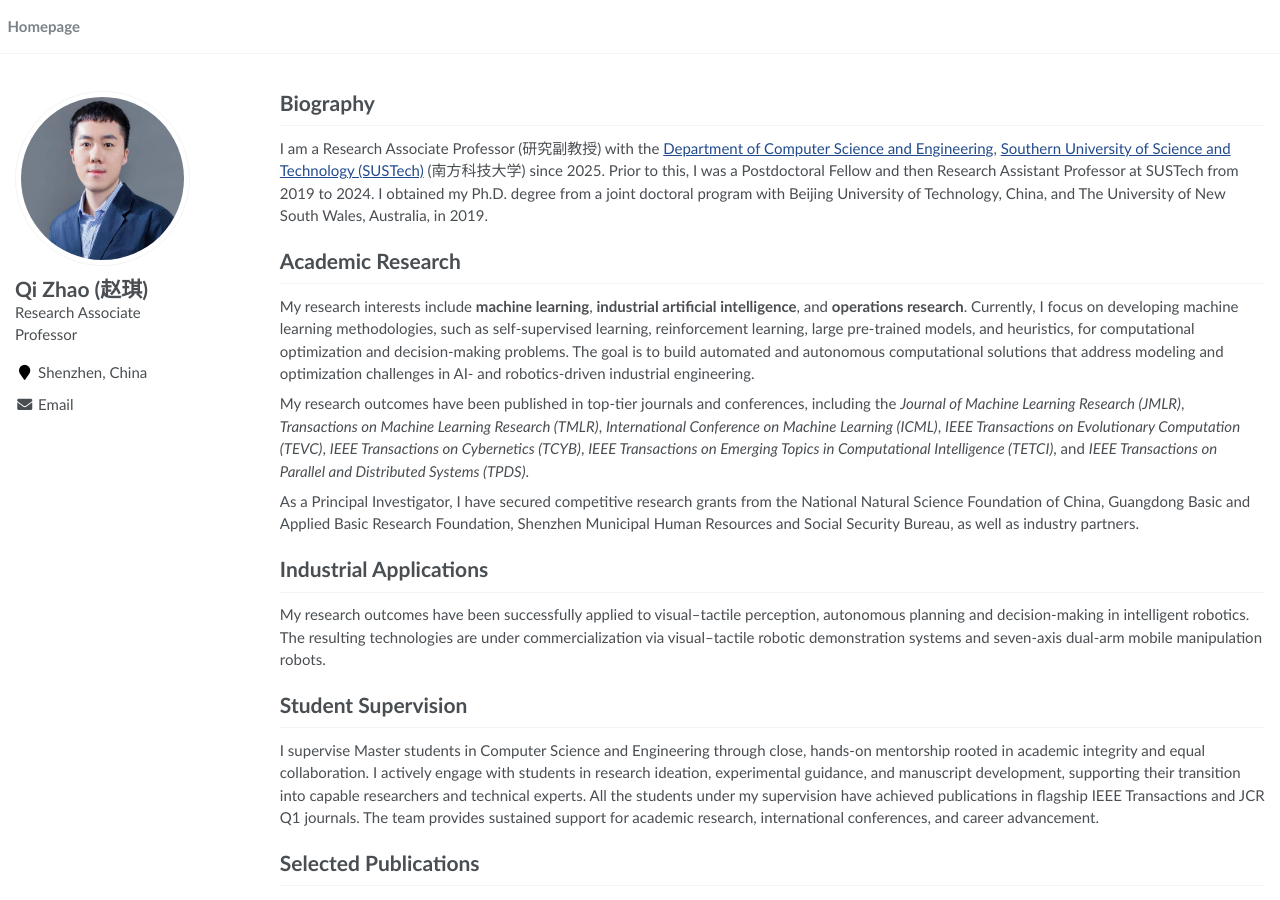
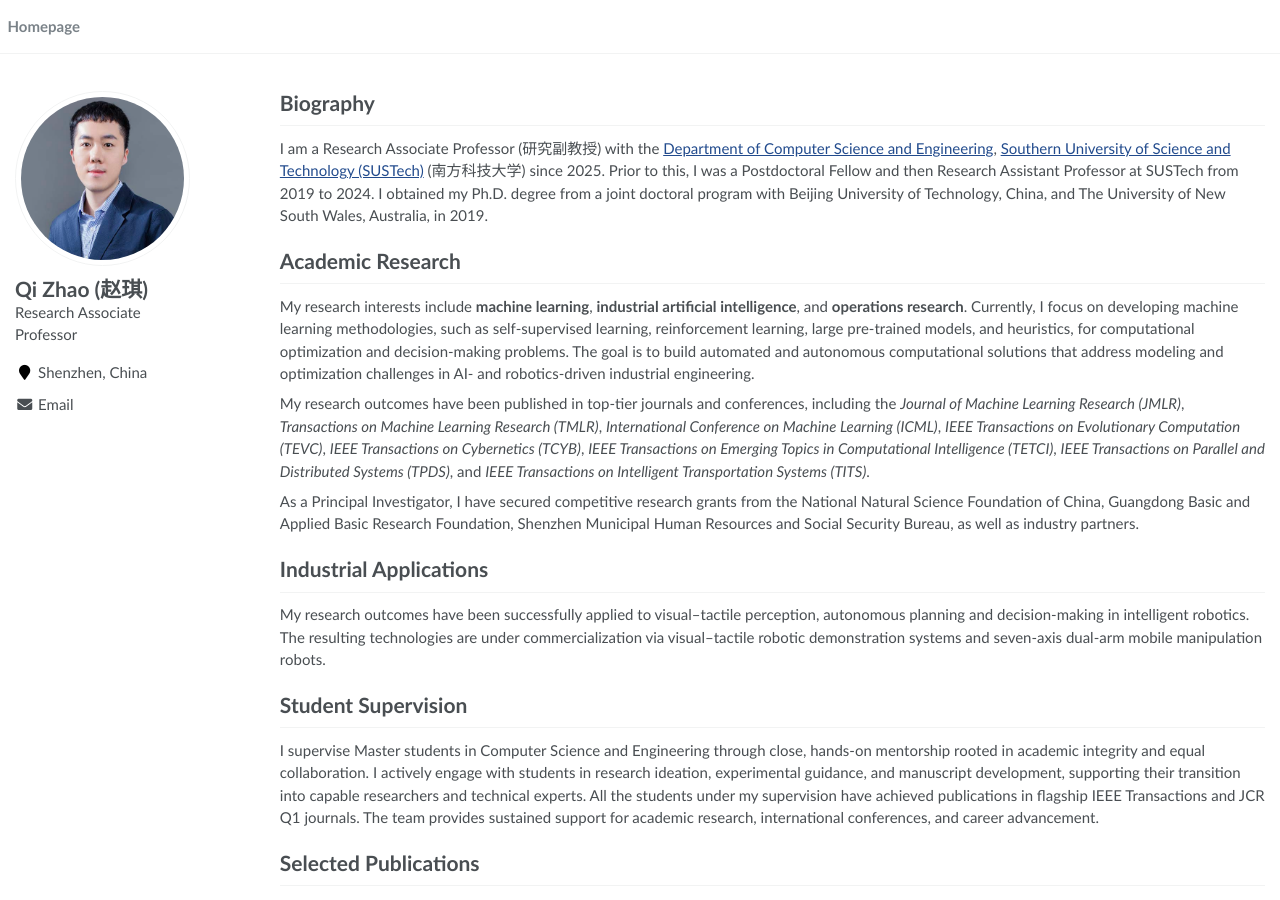
Before and after one commit to auto4opt/auto4opt, a Jekyll site: the page built from _pages/about.md, in a window 1280 px wide and 900 px high. Built offline with Jekyll 4.4.1, drawn with Linux system fonts in a browser that asks for light colours.

Commit message:
add publication

```diff
--- a/_pages/about.md
+++ b/_pages/about.md
@@ -25,7 +25,7 @@ I am a Research Associate Professor (研究副教授) with the [Department of Co
 # Academic Research
 My research interests include **machine learning**, **industrial artificial intelligence**, and **operations research**.  Currently, I focus on developing machine learning methodologies, such as self-supervised learning, reinforcement learning, large pre-trained models, and heuristics, for computational optimization and decision-making problems. The goal is to build automated and autonomous computational solutions that address modeling and optimization challenges in AI- and robotics-driven industrial engineering.
 
-My research outcomes have been published in top-tier journals and conferences, including the _Journal of Machine Learning Research (JMLR)_, _Transactions on Machine Learning Research (TMLR)_, _International Conference on Machine Learning (ICML)_, _IEEE Transactions on Evolutionary Computation (TEVC)_, _IEEE Transactions on Cybernetics (TCYB)_, _IEEE Transactions on Emerging Topics in Computational Intelligence (TETCI)_, and _IEEE Transactions on Parallel and Distributed Systems (TPDS)_.
+My research outcomes have been published in top-tier journals and conferences, including the _Journal of Machine Learning Research (JMLR)_, _Transactions on Machine Learning Research (TMLR)_, _International Conference on Machine Learning (ICML)_, _IEEE Transactions on Evolutionary Computation (TEVC)_, _IEEE Transactions on Cybernetics (TCYB)_, _IEEE Transactions on Emerging Topics in Computational Intelligence (TETCI)_,  _IEEE Transactions on Parallel and Distributed Systems (TPDS)_, and _IEEE Transactions on Intelligent Transportation Systems (TITS)_.
 
 As a Principal Investigator, I have secured competitive research grants from the National Natural Science Foundation of China, Guangdong Basic and Applied Basic Research Foundation, Shenzhen Municipal Human Resources and Social Security Bureau, as well as industry partners.
 
```
